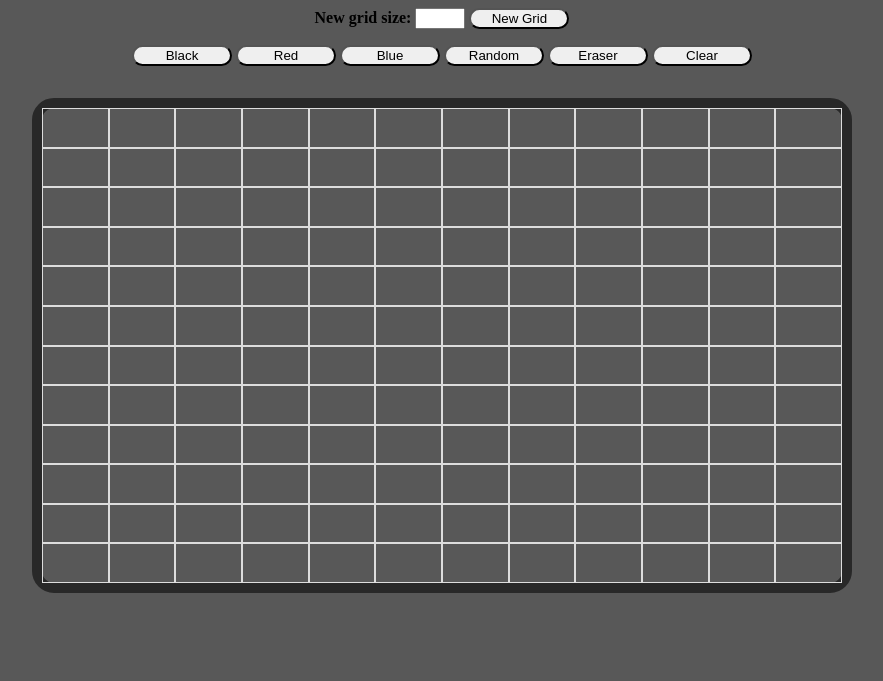
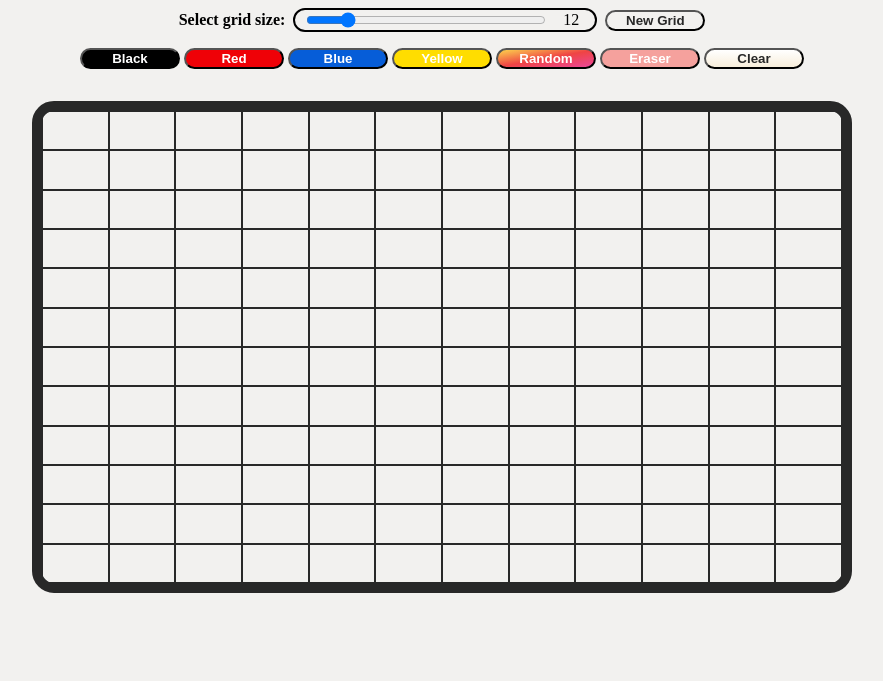
Before and after one commit to GeorgeOprea1/etch-a-sketch., a plain HTML site: page index.html in a window 1280 px wide. Shown: the part 119-800 px from the top of the page, without its empty margins (198-1081 px from the left). Drawn offline with Linux system fonts and the light colour scheme.

Commit message:
feat: added slider imput to select the grid size, new yellow btn and styling added

```diff
--- a/app.js
+++ b/app.js
@@ -6,6 +6,9 @@ const randomBtn = document.getElementById("random-btn");
 const eraseBtn = document.getElementById("eraser-btn");
 const clearBtn = document.getElementById("clear-btn");
 const newGridBtn = document.getElementById("newGrid");
+const yellowBtn = document.getElementById("yellow-btn");
+const input = document.getElementById("input");
+const gridValue = document.getElementById("grid-value");
 let num;
 let gridcolor = true;
 let color;
@@ -24,21 +27,29 @@ function makeGrid(num) {
       if (gridcolor) {
         cell.style.backgroundColor = color;
       } else {
-        cell.style.backgroundColor = "#585858";
+        cell.style.backgroundColor = "#f2f1ef";
       }
     });
   }
 }
 
 blackBtn.addEventListener("click", function () {
-  color = "black";
+  color = "#000";
+  gridcolor = true;
 });
 
 redBtn.addEventListener("click", function () {
-  color = "red";
+  color = "#ef0107";
+  gridcolor = true;
 });
 blueBtn.addEventListener("click", function () {
-  color = "blue";
+  color = "#065dd8";
+  gridcolor = true;
+});
+
+yellowBtn.addEventListener("click", function () {
+  color = "#ffdd00";
+  gridcolor = true;
 });
 
 /*button that generates a random color */
@@ -46,6 +57,7 @@ blueBtn.addEventListener("click", function () {
 randomBtn.addEventListener("click", function () {
   let randomColor = Math.floor(Math.random() * 16777215).toString(16);
   color = "#" + randomColor;
+  gridcolor = true;
 });
 
 eraseBtn.addEventListener("click", function () {
@@ -60,7 +72,7 @@ clearBtn.addEventListener("click", function () {
 /* Resets all grid elements to default background  */
 function resetGridColor() {
   let divs = document.querySelectorAll("div");
-  divs.forEach((div) => (div.style.backgroundColor = "#585858"));
+  divs.forEach((div) => (div.style.backgroundColor = "#f2f1ef"));
 }
 
 newGridBtn.addEventListener("click", function () {
@@ -72,3 +84,8 @@ newGridBtn.addEventListener("click", function () {
   let num = document.querySelector("input").value;
   makeGrid(num);
 });
+
+/* select grid size */
+input.addEventListener("mousemove", function getGridValue(value) {
+  gridValue.innerHTML = input.value;
+});
--- a/index.html
+++ b/index.html
@@ -11,14 +11,24 @@
       <div class="header">
         <h1 class="title">Etch-a-Sketch</h1>
         <div id="form">
-          <label for="input"><strong>New grid size:</strong> </label>
-          <input type="text" id="input" name="input" />
+          <label for="input"><strong>Select grid size:</strong> </label>
+          <div id="slider">
+            <input
+              type="range"
+              min="1"
+              max="75"
+              value="12"
+              id="input"
+              name="input" />
+            <span id="grid-value">12</span>
+          </div>
           <button id="newGrid">New Grid</button>
         </div>
         <div id="buttons">
           <button id="black-btn">Black</button>
           <button id="red-btn">Red</button>
           <button id="blue-btn">Blue</button>
+          <button id="yellow-btn">Yellow</button>
           <button id="random-btn">Random</button>
           <button id="eraser-btn">Eraser</button>
           <button id="clear-btn">Clear</button>
--- a/style.css
+++ b/style.css
@@ -4,7 +4,7 @@ body {
   display: flex;
   align-items: center;
   justify-content: center;
-  background-color: #585858;
+  background-color: #f2f1ef;
 }
 
 #flex-container {
@@ -18,6 +18,10 @@ body {
 }
 #form {
   margin-bottom: 1em;
+  display: flex;
+  justify-content: center;
+  align-items: center;
+  gap: 0.5em;
 }
 .header {
   width: 100%;
@@ -43,10 +47,42 @@ body {
 button {
   width: 10%;
   border-radius: 10rem;
+  color: #fff;
+  font-weight: 600;
 }
 
-input {
-  width: 5%;
+#black-btn {
+  background-color: #000;
+}
+
+#red-btn {
+  background-color: #ef0107;
+}
+
+#blue-btn {
+  background-color: #065dd8;
+}
+
+#yellow-btn {
+  background-color: #ffdd00;
+}
+
+#eraser-btn {
+  background-color: #f5a19d;
+}
+#clear-btn {
+  background-image: linear-gradient(to bottom, #fff, #f8eedb);
+  color: #282828;
+}
+
+#newGrid {
+  background-color: transparent;
+  color: #282828;
+}
+
+#random-btn {
+  background-color: #cf245f;
+  background-image: linear-gradient(to bottom right, #fcd34d, #ef4444, #ec4899);
 }
 
 :root {
@@ -63,10 +99,30 @@ input {
 
 .grid-item {
   padding: 0.1em;
-  border: 1px solid #ddd;
+  border: 1px solid #282828;
   text-align: center;
 }
 
-.grid-orange {
-  background-color: orange;
+#slider {
+  display: flex;
+  justify-content: center;
+  align-items: center;
+  width: 30%;
+  outline: none;
+  border-radius: 10rem;
+  border: 2px solid #000;
+  gap: 0.5em;
 }
+
+#input {
+  width: 80%;
+  outline: none;
+  border-radius: 3px;
+  overflow: hidden;
+}
+#grid-value {
+  width: 10%;
+
+  border-radius: 10rem;
+  color: #000;
+}
```
